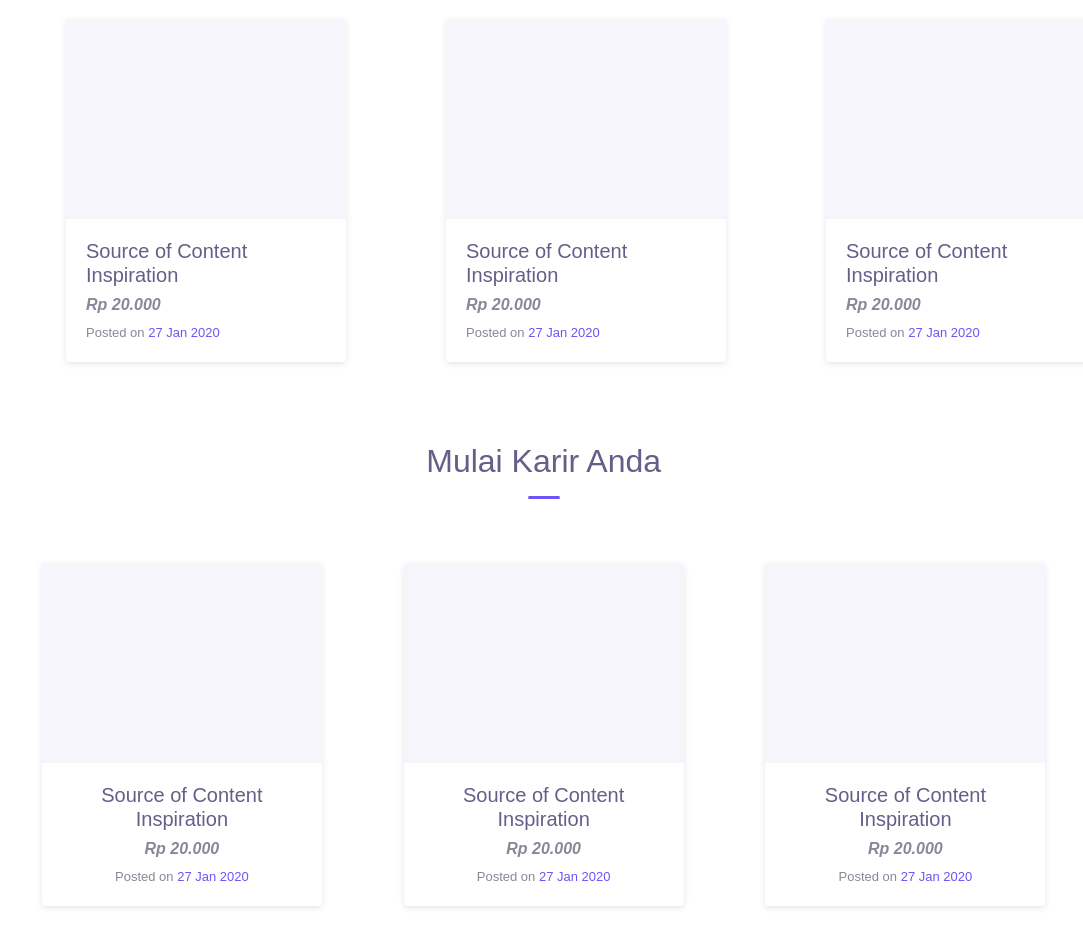
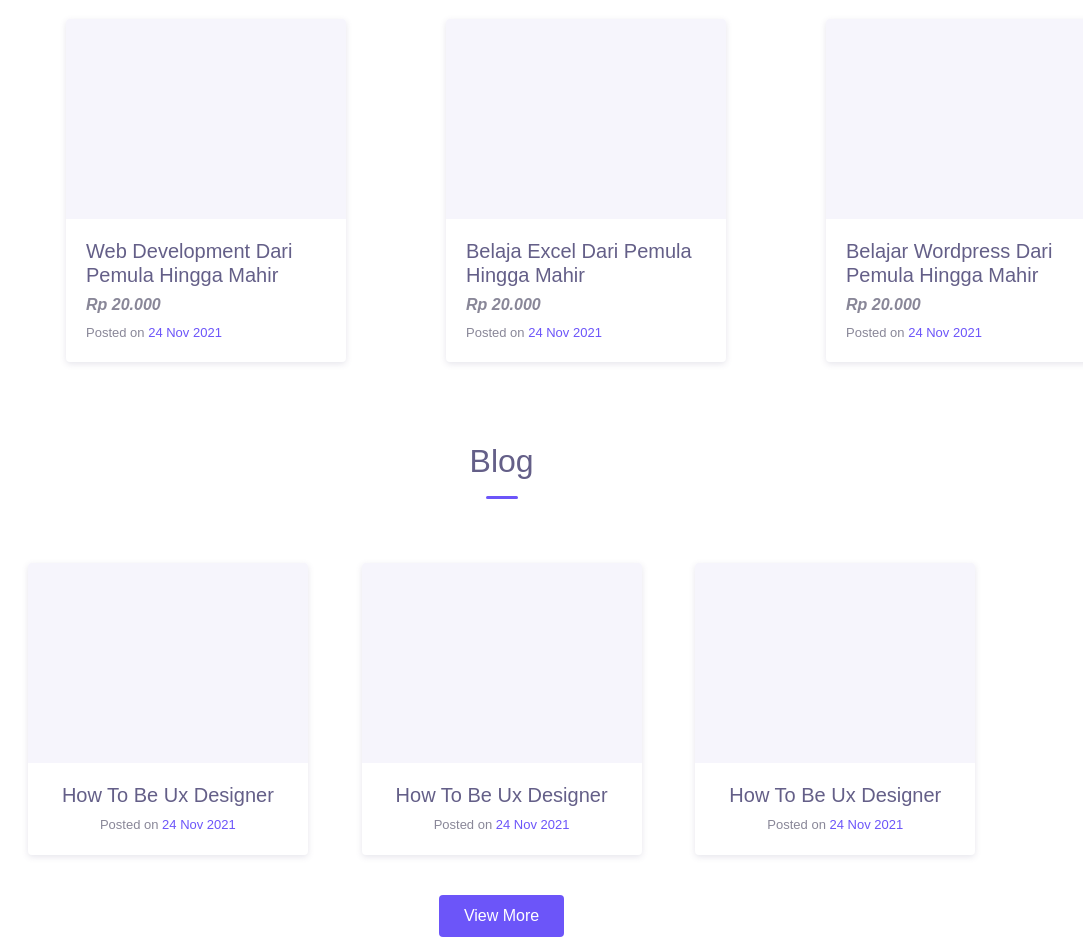
Before and after one commit to ardhafriansyah/Sisgo, a plain HTML site: page index.html in a window 1280 px wide. Shown: the part 1268-2208 px from the top of the page, without its empty margins (54-1137 px from the left). Drawn offline with nearby package versions, Linux system fonts and the light colour scheme; files whose address does not match are found by name.

Commit message:
Update index.html

```diff
--- a/index.html
+++ b/index.html
@@ -359,9 +359,9 @@
               </div>
             </div>
             <div class="body">
-              <h5 class="post-title"><a href="#">Source of Content Inspiration</a></h5>
+              <h5 class="post-title"><a href="#">Web Development Dari Pemula Hingga Mahir</a></h5>
          <h6 style="font-style: oblique;"> <b> Rp 20.000 </b></h3>
-              <div class="post-date">Posted on <a href="#">27 Jan 2020</a></div>
+              <div class="post-date">Posted on <a href="#">24 Nov 2021</a></div>
             </div>
           </div>
         </div>
@@ -374,9 +374,9 @@
               </div>
             </div>
             <div class="body">
-              <h5 class="post-title"><a href="#">Source of Content Inspiration</a></h5>
+              <h5 class="post-title"><a href="#">Belaja Excel Dari Pemula Hingga Mahir</a></h5>
               <h6 style="font-style: oblique;"> <b> Rp 20.000 </b></h3>
-              <div class="post-date">Posted on <a href="#">27 Jan 2020</a></div>
+              <div class="post-date">Posted on <a href="#">24 Nov 2021</a></div>
             </div>
           </div>
         </div>
@@ -389,15 +389,15 @@
               </div>
             </div>
             <div class="body">
-              <h5 class="post-title"><a href="#">Source of Content Inspiration</a></h5>
+              <h5 class="post-title"><a href="#">Belajar Wordpress Dari Pemula Hingga Mahir </a></h5>
               <h6 style="font-style: oblique;"> <b> Rp 20.000 </b></h3>
-              <div class="post-date">Posted on <a href="#">27 Jan 2020</a></div>
+              <div class="post-date">Posted on <a href="#">24 Nov 2021</a></div>
             </div>
           </div>
         </div>
 
         <div class="text-center wow fadeInUp">
-        <h2 class="title-section" style="padding-top: 4rem;">Mulai Karir Anda</h2>
+        <h2 class="title-section" style="padding-top: 4rem;">Blog</h2>
         <div class="divider mx-auto"></div>
 
 
@@ -410,9 +410,9 @@
               </div>
             </div>
             <div class="body">
-              <h5 class="post-title"><a href="#">Source of Content Inspiration</a></h5>
-              <h6 style="font-style: oblique;"> <b> Rp 20.000 </b></h3>
-              <div class="post-date">Posted on <a href="#">27 Jan 2020</a></div>
+              <h5 class="post-title"><a href="#">How To Be Ux Designer</a></h5>
+              <!-- <h6 style="font-style: oblique;"> <b> Rp 20.000 </b></h3> -->
+              <div class="post-date">Posted on <a href="#">24 Nov 2021</a></div>
             </div>
           </div>
         </div>
@@ -425,9 +425,9 @@
               </div>
             </div>
             <div class="body">
-              <h5 class="post-title"><a href="#">Source of Content Inspiration</a></h5>
-              <h6 style="font-style: oblique;"> <b> Rp 20.000 </b></h3>
-              <div class="post-date">Posted on <a href="#">27 Jan 2020</a></div>
+              <h5 class="post-title"><a href="#">How To Be Ux Designer</a></h5>
+              <!-- <h6 style="font-style: oblique;"> <b> Rp 20.000 </b></h3> -->
+              <div class="post-date">Posted on <a href="#">24 Nov 2021</a></div>
             </div>
           </div>
         </div>
@@ -440,9 +440,9 @@
               </div>
             </div>
             <div class="body">
-              <h5 class="post-title"><a href="#">Source of Content Inspiration</a></h5>
-              <h6 style="font-style: oblique;"> <b> Rp 20.000 </b></h3>
-              <div class="post-date">Posted on <a href="#">27 Jan 2020</a></div>
+              <h5 class="post-title"><a href="#">How To Be Ux Designer</a></h5>
+              <!-- <h6 style="font-style: oblique;"> <b> Rp 20.000 </b></h3> -->
+              <div class="post-date">Posted on <a href="#">24 Nov 2021</a></div>
             </div>
           </div>
         </div>
```
